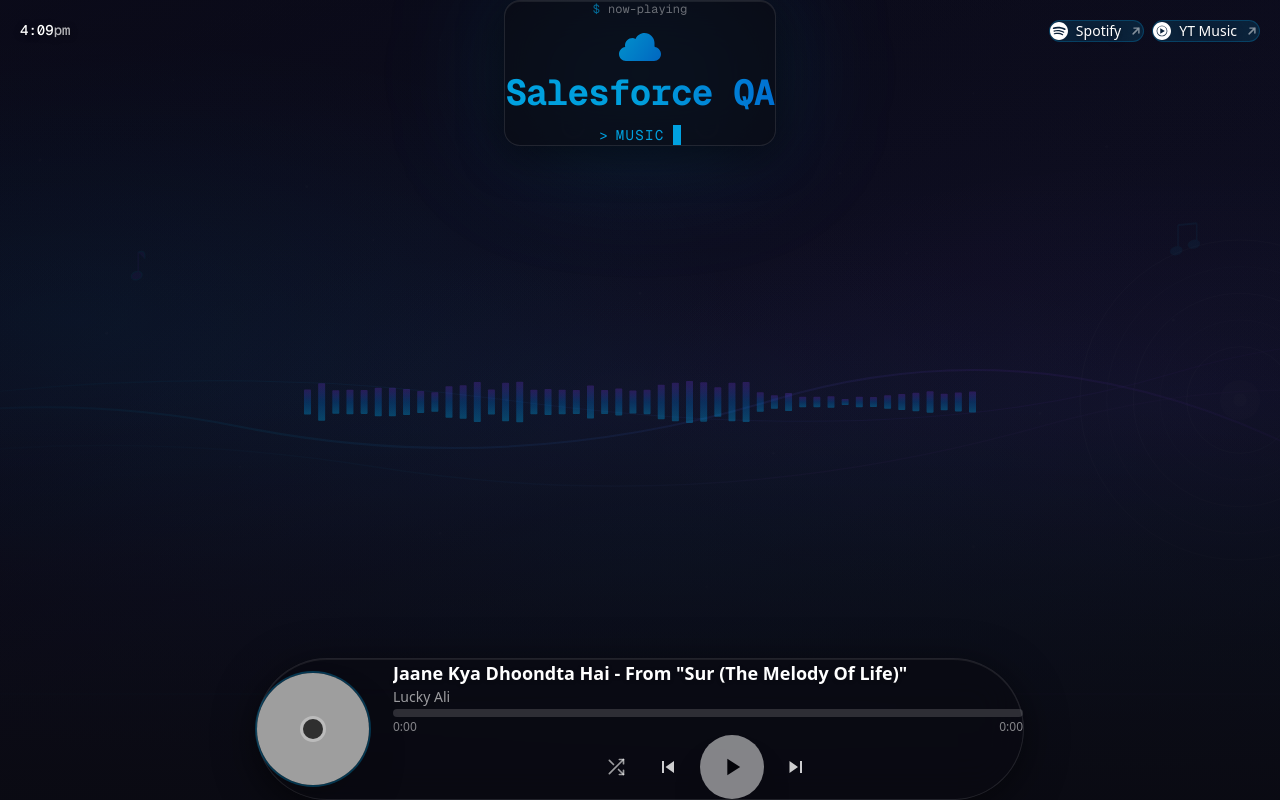
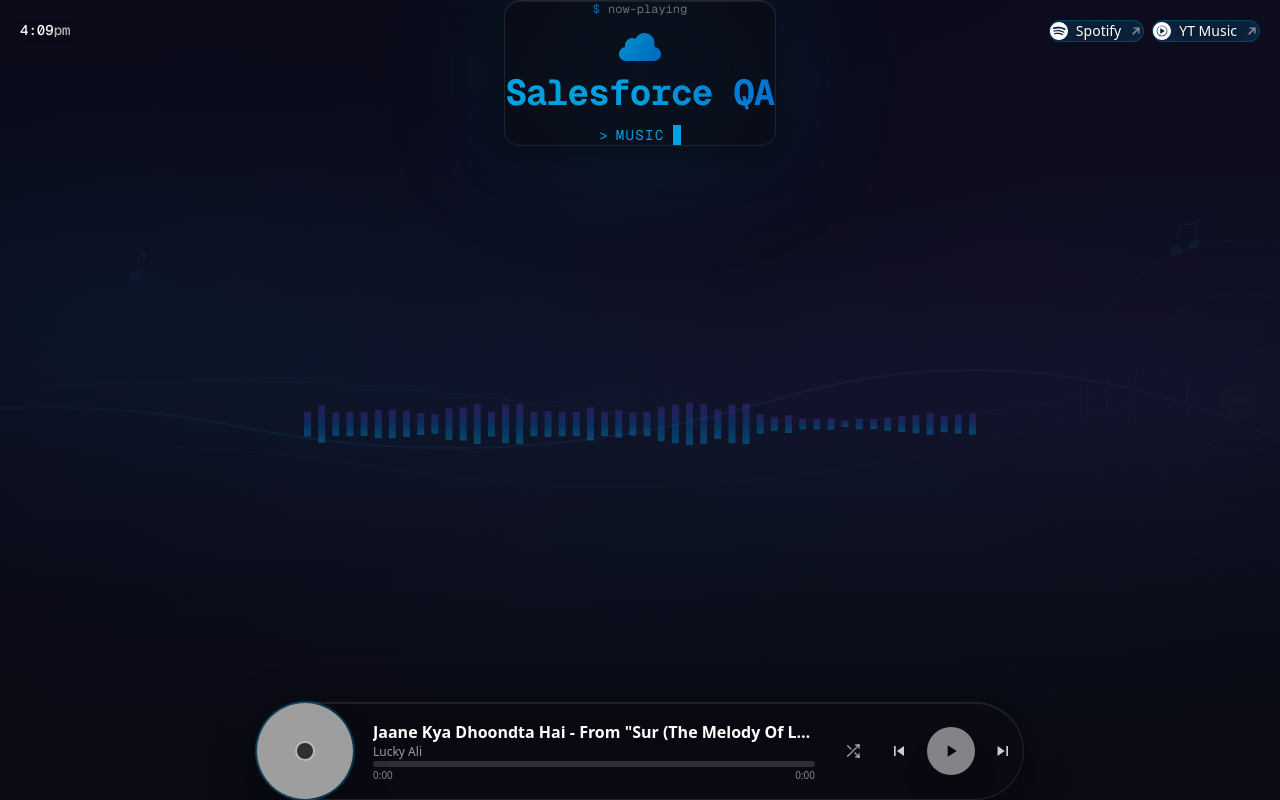
Before and after one commit to rakesh-attri/itguy-radio, a Next.js app: page / in a window 1280 px wide. Built offline with nearby package versions, Linux system fonts and the light colour scheme; grey boxes are pictures that could not be loaded.

Commit message:
fix: compact player layout matching reference design

```diff
--- a/src/components/Player.tsx
+++ b/src/components/Player.tsx
@@ -240,10 +240,9 @@
     <div className="w-full max-w-3xl">
       <div ref={containerRef} className="pointer-events-none absolute h-px w-px overflow-hidden opacity-0" />
 
-      {/* Mobile: stacked layout, Desktop: horizontal */}
-      <div className="glass group relative flex flex-col items-center gap-3 rounded-3xl p-4 sm:flex-row sm:items-center sm:gap-6 sm:rounded-full sm:p-5 sm:pr-8">
+      <div className="glass group relative flex items-center gap-4 rounded-full p-4 pr-6 sm:gap-5 sm:p-5 sm:pr-8">
         {/* Album Art */}
-        <div className="relative h-20 w-20 shrink-0 sm:h-28 sm:w-28">
+        <div className="relative h-16 w-16 shrink-0 sm:h-24 sm:w-24">
           <div
             className="h-full w-full overflow-hidden rounded-full shadow-2xl ring-2 ring-[#00a1e0]/30"
             style={{
@@ -258,30 +257,24 @@
               />
             ) : (
               <div className="grid h-full w-full place-items-center bg-gradient-to-br from-[#00a1e0] via-[#0070d2] to-[#00509e]">
-                <svg width="32" height="32" viewBox="0 0 24 24" fill="white" className="opacity-90 sm:hidden">
-                  <path d="M12 3v10.55A4 4 0 1014 17V7h4V3z" />
-                </svg>
-                <svg width="40" height="40" viewBox="0 0 24 24" fill="white" className="opacity-90 hidden sm:block">
+                <svg width="28" height="28" viewBox="0 0 24 24" fill="white" className="opacity-90 sm:h-9 sm:w-9">
                   <path d="M12 3v10.55A4 4 0 1014 17V7h4V3z" />
                 </svg>
               </div>
             )}
           </div>
-          <div className="pointer-events-none absolute left-1/2 top-1/2 h-4 w-4 -translate-x-1/2 -translate-y-1/2 rounded-full bg-black/70 ring-2 ring-white/30 sm:h-5 sm:w-5 sm:ring-3" />
+          <div className="pointer-events-none absolute left-1/2 top-1/2 h-3 w-3 -translate-x-1/2 -translate-y-1/2 rounded-full bg-black/70 ring-2 ring-white/30 sm:h-4 sm:w-4" />
         </div>
 
-        {/* Track Info + Seek + Controls - full width on mobile */}
-        <div className="flex w-full flex-col items-center gap-3 sm:w-auto sm:flex-1 sm:items-stretch sm:gap-0">
-          {/* Track Info */}
-          <div className="min-w-0 w-full text-center sm:text-left">
-            <p className="truncate text-base font-bold text-white drop-shadow-sm sm:text-lg">{currentSong.title}</p>
-            <p className="truncate text-xs text-white/60 sm:text-sm">{currentSong.artist || currentSong.album}</p>
-          </div>
+        {/* Track Info + Seek */}
+        <div className="min-w-0 flex-1">
+          <p className="truncate text-sm font-bold text-white drop-shadow-sm sm:text-base">{currentSong.title}</p>
+          <p className="truncate text-[11px] text-white/60 sm:text-xs">{currentSong.artist || currentSong.album}</p>
 
           {/* Seek Bar */}
-          <div className="mt-1 w-full sm:mt-3">
+          <div className="mt-2 w-full sm:mt-3">
             <div
-              className="seek-bar group/bar relative h-3 w-full cursor-pointer touch-none"
+              className="seek-bar group/bar relative h-2 w-full cursor-pointer touch-none"
               role="slider"
               aria-label="Seek"
               aria-valuemin={0}
@@ -294,33 +287,34 @@
                 handleSeek(e.touches[0].clientX, e.currentTarget);
               }}
             >
-              <div className="progress-bar absolute inset-x-0 top-1/2 h-1.5 -translate-y-1/2 rounded-full sm:h-2">
+              <div className="progress-bar absolute inset-x-0 top-1/2 h-1 -translate-y-1/2 rounded-full sm:h-1.5">
                 <div className="progress-bar-fill h-full rounded-full" style={{ width: `${progress * 100}%` }} />
               </div>
               <div
-                className="seek-thumb absolute top-1/2 h-4 w-4 -translate-x-1/2 -translate-y-1/2 rounded-full bg-white shadow-lg sm:h-5 sm:w-5"
+                className="seek-thumb absolute top-1/2 h-3 w-3 -translate-x-1/2 -translate-y-1/2 rounded-full bg-white shadow-lg sm:h-4 sm:w-4"
                 style={{ left: `${progress * 100}%` }}
               />
             </div>
-            <div className="mt-1.5 flex justify-between text-[10px] tabular-nums text-white/50 sm:text-xs">
+            <div className="mt-1 flex justify-between text-[9px] tabular-nums text-white/50 sm:text-[10px]">
               <span>{formatTime(playerState.currentTime)}</span>
               <span>{formatTime(playerState.duration)}</span>
             </div>
           </div>
+        </div>
 
         {/* Controls */}
-          <div className="flex items-center justify-center gap-1.5 sm:gap-2">
+        <div className="flex items-center gap-1 sm:gap-2">
           <button
             type="button"
             aria-label={isShuffled ? 'Shuffle on' : 'Shuffle off'}
             onClick={toggleShuffle}
-              className={`grid h-8 w-8 place-items-center rounded-full transition active:scale-95 sm:h-10 sm:w-10 ${
+            className={`grid h-7 w-7 place-items-center rounded-full transition active:scale-95 sm:h-9 sm:w-9 ${
               isShuffled
                 ? 'text-[#00a1e0] bg-[#00a1e0]/20'
                 : 'text-white/60 hover:bg-white/10 hover:text-white'
             }`}
           >
-              <svg width="16" height="16" viewBox="0 0 24 24" fill="none" stroke="currentColor" strokeWidth="2" strokeLinecap="round" strokeLinejoin="round" className="sm:w-5 sm:h-5">
+            <svg width="14" height="14" viewBox="0 0 24 24" fill="none" stroke="currentColor" strokeWidth="2" strokeLinecap="round" strokeLinejoin="round" className="sm:h-4 sm:w-4">
               <polyline points="16 3 21 3 21 8" />
               <line x1="4" y1="20" x2="21" y2="3" />
               <polyline points="21 16 21 21 16 21" />
@@ -332,9 +326,9 @@
             type="button"
             aria-label="Previous track"
             onClick={playPrev}
-              className="grid h-10 w-10 place-items-center rounded-full text-white/80 transition hover:bg-[#00a1e0]/20 hover:text-white active:scale-95 sm:h-12 sm:w-12"
+            className="grid h-8 w-8 place-items-center rounded-full text-white/80 transition hover:bg-[#00a1e0]/20 hover:text-white active:scale-95 sm:h-10 sm:w-10"
           >
-              <svg width="20" height="20" viewBox="0 0 24 24" fill="currentColor" className="sm:w-6 sm:h-6">
+            <svg width="16" height="16" viewBox="0 0 24 24" fill="currentColor" className="sm:h-5 sm:w-5">
               <path d="M6 6h2v12H6zm3.5 6l8.5 6V6z" />
             </svg>
           </button>
@@ -344,14 +338,14 @@
             aria-pressed={playerState.playing}
             onClick={togglePlay}
             disabled={!playerState.ready}
-              className="grid h-12 w-12 place-items-center rounded-full bg-white text-black shadow-2xl transition hover:scale-105 active:scale-95 disabled:opacity-50 sm:h-16 sm:w-16"
+            className="grid h-10 w-10 place-items-center rounded-full bg-white text-black shadow-2xl transition hover:scale-105 active:scale-95 disabled:opacity-50 sm:h-12 sm:w-12"
           >
             {playerState.playing ? (
-                <svg width="22" height="22" viewBox="0 0 24 24" fill="currentColor" className="sm:w-7 sm:h-7">
+              <svg width="18" height="18" viewBox="0 0 24 24" fill="currentColor" className="sm:h-5 sm:w-5">
                 <path d="M7 5h4v14H7zm6 0h4v14h-4z" />
               </svg>
             ) : (
-                <svg width="22" height="22" viewBox="0 0 24 24" fill="currentColor" className="sm:w-7 sm:h-7">
+              <svg width="18" height="18" viewBox="0 0 24 24" fill="currentColor" className="sm:h-5 sm:w-5">
                 <path d="M8 5v14l11-7z" />
               </svg>
             )}
@@ -360,15 +354,14 @@
             type="button"
             aria-label="Next track"
             onClick={playNext}
-              className="grid h-10 w-10 place-items-center rounded-full text-white/80 transition hover:bg-[#00a1e0]/20 hover:text-white active:scale-95 sm:h-12 sm:w-12"
+            className="grid h-8 w-8 place-items-center rounded-full text-white/80 transition hover:bg-[#00a1e0]/20 hover:text-white active:scale-95 sm:h-10 sm:w-10"
           >
-              <svg width="20" height="20" viewBox="0 0 24 24" fill="currentColor" className="sm:w-6 sm:h-6">
+            <svg width="16" height="16" viewBox="0 0 24 24" fill="currentColor" className="sm:h-5 sm:w-5">
               <path d="M16 6h2v12h-2zm-2 6L5.5 6v12z" />
             </svg>
           </button>
         </div>
       </div>
     </div>
-    </div>
   );
 }
```
Lines whose indentation alone changed are shown as unchanged.
